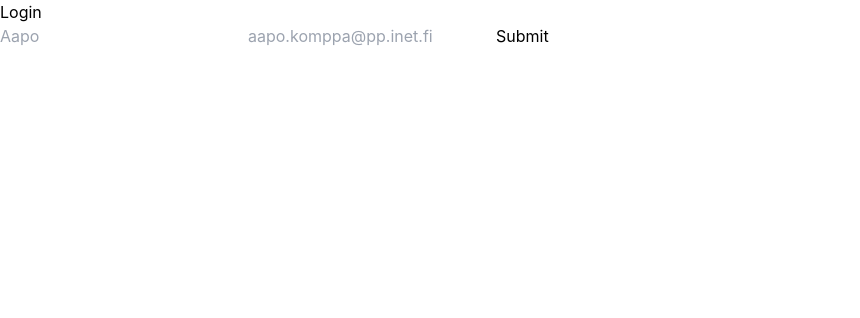
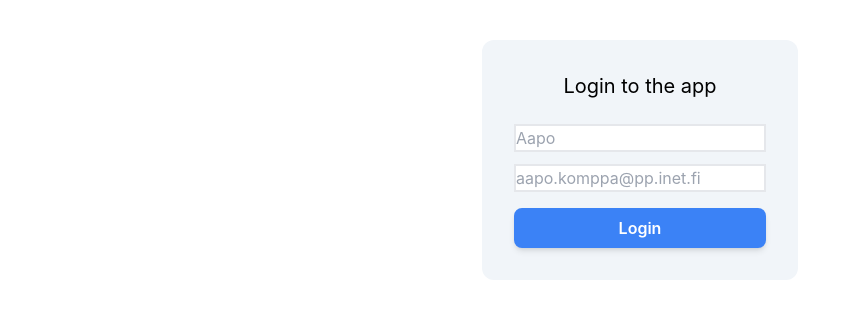
Before and after one commit to aapo-komppa/react-vitejs-jest, a React (Vite) app: page / in a window 1280 px wide. Shown: the top 318 px of the page, without its empty margins (0-860 px from the left). Built offline with nearby package versions, Linux system fonts and the light colour scheme.

Commit message:
add styles to login page

```diff
--- a/src/components/Input.tsx
+++ b/src/components/Input.tsx
@@ -1,11 +1,11 @@
 import { FieldHookConfig, useField } from "formik";
 import React from "react";
 
-const Input: React.FC<FieldHookConfig<string>> = (props) => {
+const Input: React.FC<FieldHookConfig<string>> = ({ className, ...props}) => {
   const [field, meta] = useField(props);
   return (
     <>
-      <input {...field} placeholder={props.placeholder} type={props.type} />
+      <input {...field} className={className} placeholder={props.placeholder} type={props.type} />
       {meta.touched && meta.error ? (
         <div className="error">{meta.error}</div>
       ) : null}
--- a/src/routes/Login.tsx
+++ b/src/routes/Login.tsx
@@ -38,9 +38,9 @@ const Login: React.FC = () => {
   }
 
   return (
-    <div className="">
-      <div className="">
-        <h1>Login</h1>
+    <div className="flex">
+      <div className="bg-slate-100 rounded-xl p-8 mx-auto mt-10">
+        <h1 className="text-center text-xl mb-3">Login to the app</h1>
         <Formik
           initialValues={initialValues}
           validationSchema={validationSchema}
@@ -48,19 +48,28 @@ const Login: React.FC = () => {
           onSubmit={(data) => onSubmit.mutate(data)}
         >
           {(formik) => (
-            <Form>
-              <Input name="name" type="text" placeholder="Aapo"></Input>
+            <Form className="flex flex-col">
+              <Input
+                name="name"
+                type="text"
+                placeholder="Aapo"
+                className="mt-3 border-solid border-2 invalid:border-pink-500 invalid:text-pink-600"
+                required={true}
+              ></Input>
               <Input
                 name="email"
                 type="email"
                 placeholder="aapo.komppa@pp.inet.fi"
+                required={true}
+                className="mt-3 border-solid border-2 invalid:border-pink-500 invalid:text-pink-600 "
               ></Input>
               <button
                 type="submit"
                 name="submit"
                 disabled={!formik.isValid || formik.isSubmitting}
+                className="mt-4 py-2 bg-blue-500 text-white font-semibold rounded-lg shadow-md "
               >
-                Submit
+                Login
               </button>
             </Form>
           )}
```
